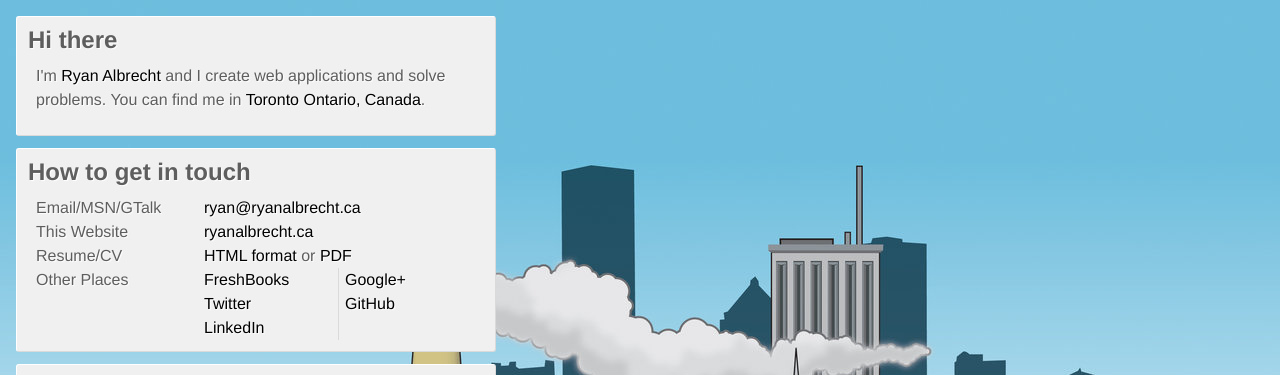
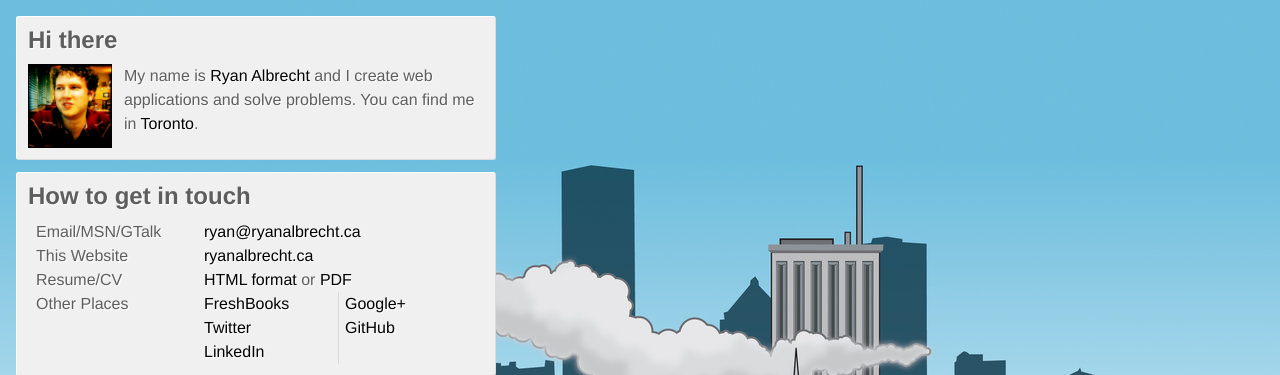
Before and after one commit to ryan953/ryanalbrecht.ca, a PHP site: page / in a window 1280 px wide. Shown: the top 375 px of the page. Run offline with PHP 8.4, Linux system fonts and the light colour scheme; some libraries are stand-ins or nearby versions.

Commit message:
added a portraid of myself. could probably lightbox it later or something

```diff
--- a/all.css
+++ b/all.css
@@ -75,6 +75,11 @@ dt + dd.half:nth-child(n) {
 }
 dd.half a {
 	display:block;
+}
+img {
+	float:left;
+	width:84px;
+	padding:.75em .75em 0 0;
 }
 em {
 	color:black;
--- a/index.php
+++ b/index.php
@@ -4,7 +4,7 @@
 	<meta http-equiv="Content-Type" content="text/html; charset=utf-8" />
 	<title>ryanalbrecht.ca</title>
 
-	<link rel="stylesheet" type="text/css" href="/all.css" />
+	<link rel="stylesheet" type="text/css" href="./all.css" />
 
 	<script type="text/javascript">
 		var _gaq = _gaq || [];
@@ -23,10 +23,12 @@
 		<div class="content">
 
 			<section id="introduction">
+
 				<h1>Hi there</h1>
+				<img src="./ryan-albrecht.jpg" alt="portrait of Ryan Albrecht"/>
 				<p>
-					I'm <em>Ryan Albrecht</em> and I create web applications and solve problems.
-					You can find me in <em>Toronto Ontario, Canada</em>.
+					My name is <em>Ryan Albrecht</em> and I create web applications and solve problems.
+					You can find me in <em>Toronto</em>.
 				</p>
 			</section>
 
```
Also changed, not shown: ryan-albrecht.jpg (added).
